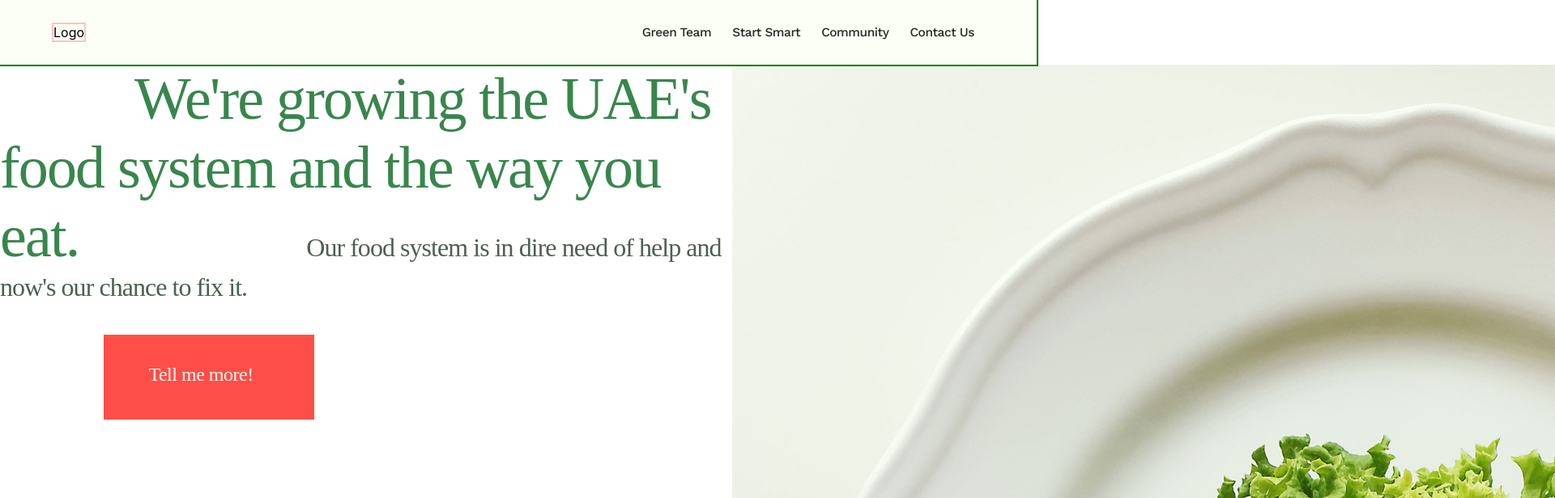
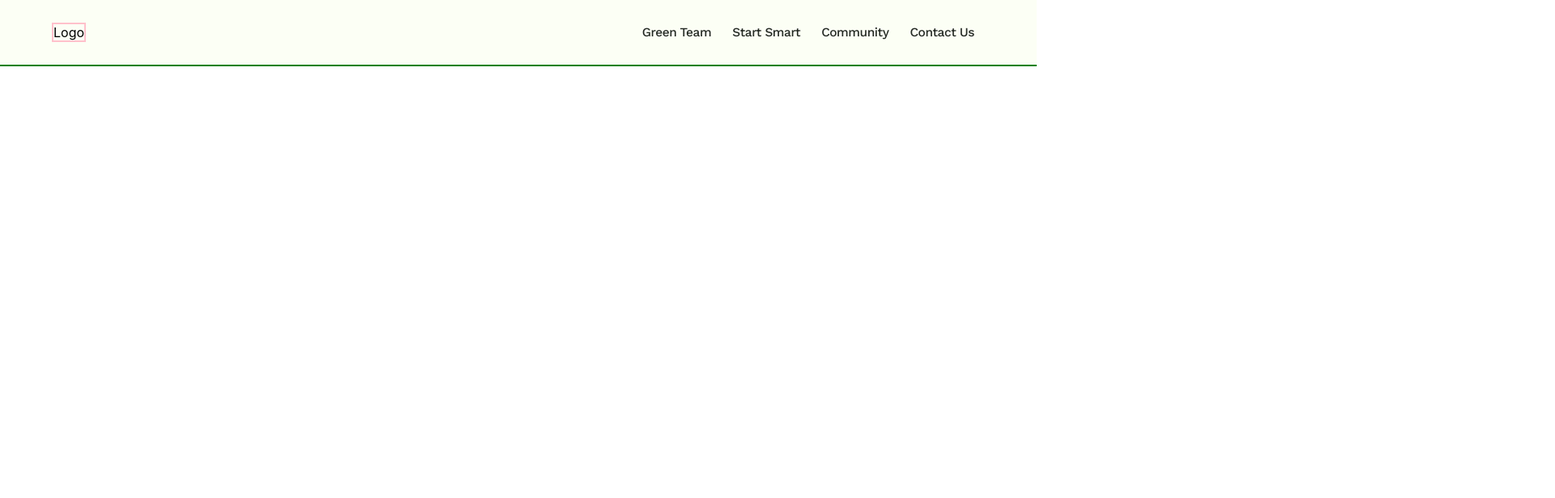
Before and after one commit to JuanTValdez/smart_acres, a React (Create React App) app: page / in a window 1280 px wide. Shown: the top 616 px of the page at 81% size, 1920 px wide, since content can reach past the window. Built offline with nearby package versions, Linux system fonts and the light colour scheme.

Commit message:
removed all previous changes to first section

```diff
--- a/src/App.css
+++ b/src/App.css
@@ -82,62 +82,3 @@ nav{
 
 
 /* NEXT SECTION */
-
-
-.flex_row{
-  display: flex;
-}
-
-.tell_more_btn{
-
-  min-width: 260px;
-  min-height: 65px;
-  margin: 36.5px 515.5px 0 128.4px;
-  padding: 13px 52px 19px;
-  border: solid 3px var(--coral);
-  background-color: var(--coral);
-
-}
-
-.tell_me_more{
-  width: 156px;
-  height: 33px;
-  font-family: 'ClarendonURW-Reg';
-  font-size: 24px;
-  line-height: 2.79;
-  letter-spacing: -0.48px;
-  /* text-align: center; */
-  /* padding: auto auto; */
-  color: var(--off-white);
-
-}
-
-.growing_uae{
-  width: 927px;
-  height: 317px;
-  margin: 331px 152px 805px 166px;
-  font-family: 'ClarendonURW-Lig';
-  font-size: 74px;
-
-  line-height: 1.15;
-  letter-spacing: -1.85px;
-  text-align: left;
-  color: var(--fern-green);
-}
-
-.food_system{
-  width: 775px;
-  height: 83px;
-  margin: 559px 0 36.5px 128.9px;
-  font-family: 'WorkSans-Roman';
-  font-size: 32px;
-
-  line-height: 1.31;
-  letter-spacing: -0.96px;
-  text-align: left;
-  color: var(--gunmetal);
-}
-
-.img_lettuce_plate{
-
-}
--- a/src/App.js
+++ b/src/App.js
@@ -6,7 +6,7 @@ function App() {
   return (
     <div className="App">
 
-      {/* <div className="section"> */}
+      <div className="section">
 
         <nav className="nav_bar">
           <div className="logo">
@@ -39,33 +39,10 @@ function App() {
           </div>
 
         </nav>
-      {/* </div> */}
+      </div>
 
 
-       <div className="container flex_row ">
-
-         <div className="container_text ">
-
-          <span className="growing_uae">
-          We're growing the UAE's food system and the way you eat.
-
-          </span>
-          <span className="food_system">
-            Our food system is in dire need of help and now's our chance to fix it.
-          </span>
-
-            <div className="tell_more_btn">
-
-            <span className="tell_me_more">
-              Tell me more!
-            </span>
-            </div>
-          </div>
-
-
-        <img className="img_lettuce_plate" src={Lettuceplate} alt="" />
-
-      </div>
+    </div>
 
 
 
@@ -102,55 +79,9 @@ function App() {
 
 
 
-      <div className="container">
-
-      </div>
-
-      <div className="container">
-
-      </div>
-
-      <div className="container">
-
-      </div>
-
-      <div className="container">
-
-      </div>
-
-      <div className="container">
-
-      </div>
-
-      <div className="container">
-
-      </div>
-
-      <div className="container">
-
-      </div>
-
-      <div className="container">
-
-      </div>
-
-      <div className="container">
-
-      </div>
-
-      <div className="container">
-
-      </div>
-
-      <div className="container">
-
-      </div>
-
-    </div>
 
 
-
-  );
+  )
 }
 
 export default App;
```
